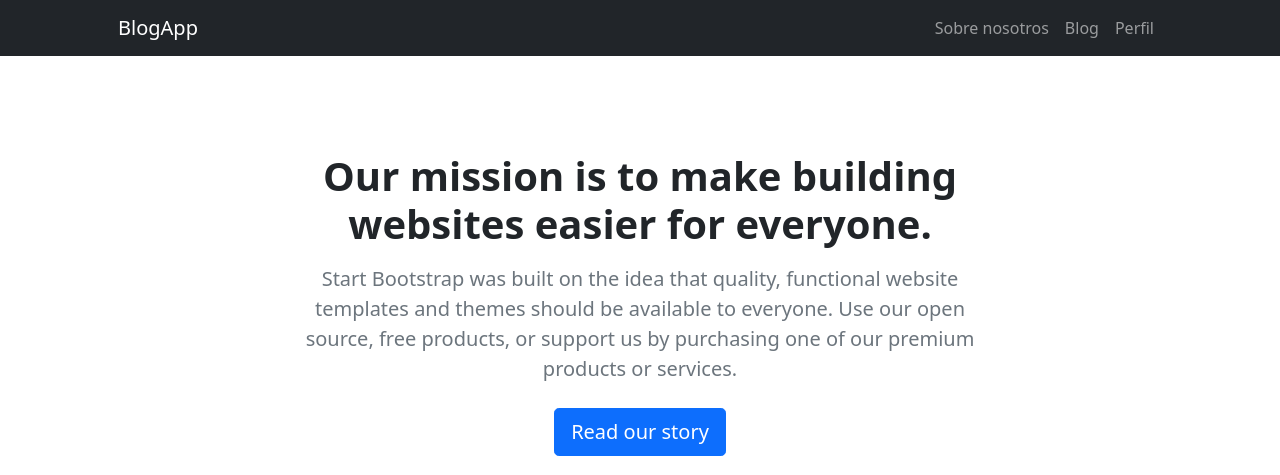
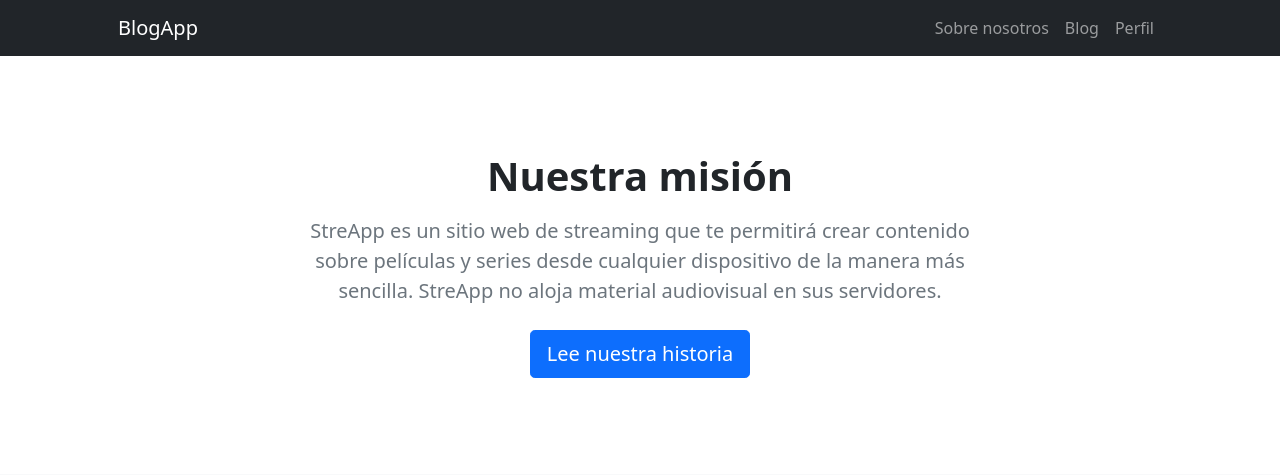
Before and after one commit to MaxCryptoGH/ProyectoFinal, a Django app: page /blogapp/about/ in a window 1280 px wide. Shown: the top 475 px of the page. Run offline with Django 4.2, Linux system fonts and the light colour scheme; grey boxes labelled with a size stand in for pictures from a placeholder-image service; parts of the project's set-up code (start-up, migrations or seed data) failed here and were passed over; some libraries are stand-ins or nearby versions.

Commit message:
retoques finales

```diff
--- a/blogapp/templates/blogapp/about.html
+++ b/blogapp/templates/blogapp/about.html
@@ -8,9 +8,9 @@
                     <div class="row justify-content-center">
                         <div class="col-lg-8 col-xxl-6">
                             <div class="text-center my-5">
-                                <h1 class="fw-bolder mb-3">Our mission is to make building websites easier for everyone.</h1>
-                                <p class="lead fw-normal text-muted mb-4">Start Bootstrap was built on the idea that quality, functional website templates and themes should be available to everyone. Use our open source, free products, or support us by purchasing one of our premium products or services.</p>
-                                <a class="btn btn-primary btn-lg" href="#scroll-target">Read our story</a>
+                                <h1 class="fw-bolder mb-3">Nuestra misión</h1>
+                                <p class="lead fw-normal text-muted mb-4">StreApp es un sitio web de streaming que te permitirá crear contenido sobre películas y series desde cualquier dispositivo de la manera más sencilla. StreApp no aloja material audiovisual en sus servidores.</p>
+                                <a class="btn btn-primary btn-lg" href="#scroll-target">Lee nuestra historia</a>
                             </div>
                         </div>
                     </div>
@@ -20,10 +20,10 @@
             <section class="py-5 bg-light" id="scroll-target">
                 <div class="container px-5 my-5">
                     <div class="row gx-5 align-items-center">
-                        <div class="col-lg-6"><img class="img-fluid rounded mb-5 mb-lg-0" src="https://dummyimage.com/600x400/343a40/6c757d" alt="..." /></div>
+                        <div class="col-lg-6"><img class="img-fluid rounded mb-5 mb-lg-0" src="https://www.nacionflix.com/__export/1660843505332/sites/debate/img/2022/08/18/plataformas-de-streaming_1.jpg_976912859.jpg" alt="..." /></div>
                         <div class="col-lg-6">
-                            <h2 class="fw-bolder">Our founding</h2>
-                            <p class="lead fw-normal text-muted mb-0">Lorem ipsum dolor sit amet consectetur adipisicing elit. Iusto est, ut esse a labore aliquam beatae expedita. Blanditiis impedit numquam libero molestiae et fugit cupiditate, quibusdam expedita, maiores eaque quisquam.</p>
+                            <h2 class="fw-bolder">¿Debo pagar?</h2>
+                            <p class="lead fw-normal text-muted mb-0">No, es totalmente gratuito, y aunque no alojamos ningún material audiovisual, compartimos contenido creado por nuestros usuarios para que puedas disfrutar.</p>
                         </div>
                     </div>
                 </div>
@@ -32,10 +32,10 @@
             <section class="py-5">
                 <div class="container px-5 my-5">
                     <div class="row gx-5 align-items-center">
-                        <div class="col-lg-6 order-first order-lg-last"><img class="img-fluid rounded mb-5 mb-lg-0" src="https://dummyimage.com/600x400/343a40/6c757d" alt="..." /></div>
+                        <div class="col-lg-6 order-first order-lg-last"><img class="img-fluid rounded mb-5 mb-lg-0" src="https://www.beedigital.es/wp-content/uploads/2021/03/streaming.jpg" alt="..." /></div>
                         <div class="col-lg-6">
-                            <h2 class="fw-bolder">Growth &amp; beyond</h2>
-                            <p class="lead fw-normal text-muted mb-0">Lorem ipsum dolor sit amet consectetur adipisicing elit. Iusto est, ut esse a labore aliquam beatae expedita. Blanditiis impedit numquam libero molestiae et fugit cupiditate, quibusdam expedita, maiores eaque quisquam.</p>
+                            <h2 class="fw-bolder">¿Qué queremos?</h2>
+                            <p class="lead fw-normal text-muted mb-0">Nuestro objetivo es que todos nuestros usuarios puedan crear y compartir el contenido de sus series y películas favoritas con otros usuarios de la red.</p>
                         </div>
                     </div>
                 </div>
@@ -44,29 +44,29 @@
             <section class="py-5 bg-light">
                 <div class="container px-5 my-5">
                     <div class="text-center">
-                        <h2 class="fw-bolder">Our team</h2>
-                        <p class="lead fw-normal text-muted mb-5">Dedicated to quality and your success</p>
+                        <h2 class="fw-bolder">Nuestro equipo</h2>
+                        <p class="lead fw-normal text-muted mb-5">Dedicados a hacer de este espacio un lugar para todos.</p>
                     </div>
                     <div class="row gx-5 row-cols-1 row-cols-sm-2 row-cols-xl-4 justify-content-center">
                         <div class="col mb-5 mb-5 mb-xl-0">
                             <div class="text-center">
-                                <img class="img-fluid rounded-circle mb-4 px-4" src="https://dummyimage.com/150x150/ced4da/6c757d" alt="..." />
-                                <h5 class="fw-bolder">Ibbie Eckart</h5>
-                                <div class="fst-italic text-muted">Founder &amp; CEO</div>
+                                <img class="img-fluid rounded-circle mb-4 px-4" src="https://img-cdn.magiceden.dev/rs:fill:400:400:0:0/plain/https://metadata.degods.com/g/5230-dead.png" alt="..." />
+                                <h5 class="fw-bolder">M. Cirino</h5>
+                                <div class="fst-italic text-muted">Founder</div>
                             </div>
                         </div>
                         <div class="col mb-5 mb-5 mb-xl-0">
                             <div class="text-center">
-                                <img class="img-fluid rounded-circle mb-4 px-4" src="https://dummyimage.com/150x150/ced4da/6c757d" alt="..." />
-                                <h5 class="fw-bolder">Arden Vasek</h5>
-                                <div class="fst-italic text-muted">CFO</div>
+                                <img class="img-fluid rounded-circle mb-4 px-4" src="https://img-cdn.magiceden.dev/rs:fill:400:400:0:0/plain/https://metadata.degods.com/g/5719-dead.png" alt="..." />
+                                <h5 class="fw-bolder">J. Castro</h5>
+                                <div class="fst-italic text-muted">Founder</div>
                             </div>
                         </div>
                         <div class="col mb-5 mb-5 mb-sm-0">
                             <div class="text-center">
-                                <img class="img-fluid rounded-circle mb-4 px-4" src="https://dummyimage.com/150x150/ced4da/6c757d" alt="..." />
-                                <h5 class="fw-bolder">Toribio Nerthus</h5>
-                                <div class="fst-italic text-muted">Operations Manager</div>
+                                <img class="img-fluid rounded-circle mb-4 px-4" src="https://img-cdn.magiceden.dev/rs:fill:400:400:0:0/plain/https://metadata.degods.com/g/9617-dead.png" alt="..." />
+                                <h5 class="fw-bolder">A. Fernandez</h5>
+                                <div class="fst-italic text-muted">Founder</div>
                             </div>
 
                         </div>
--- a/blogapp/templates/blogapp/blog.html
+++ b/blogapp/templates/blogapp/blog.html
@@ -13,7 +13,13 @@
                 </div>
             </div>
             <div align="center">
+                {% if user.is_authenticated %}
+
                 <a class="btn btn-primary btn-lg px-6 me-sm-6" href="{% url 'crear_articulo' %}">Crear artículo</a>
+                {% else %}
+                <a class="btn btn-primary btn-lg px-6 me-sm-6" href="{% url 'sign_in' %}">Crear artículo</a>
+                <p class="small text-muted">Debes iniciar sesión para poder crear un artículo</p>
+                {% endif %}
 
    <p></p>
         </header>
--- a/blogapp/urls.py
+++ b/blogapp/urls.py
@@ -8,7 +8,7 @@ urlpatterns = [
     path('', views.inicio, name="inicio"),
     path('about/', views.about,  name="about"),
     path('crear_articulo/', views.articulo, name='crear_articulo'),
-    path('mostrarArticulo/', views.mostrarArticulo, name='blog'),
+    path('blog/', views.blog, name='blog'),
 
 ]
 
--- a/blogapp/views.py
+++ b/blogapp/views.py
@@ -40,6 +40,6 @@ def articulo(request):
 
 
 # View para mostrar el artículo
-def mostrarArticulo(request):
+def blog(request):
     listas = formArticulo.objects.all()
     return render(request, "blogapp/blog.html", {"listas": listas})
```
Also changed, not shown: blogapp/templates/blogapp/inicio.html (+8 -8 lines), blogapp/static/blogapp/assets/antonio.png (added), blogapp/static/blogapp/assets/javier.jpg (added), blogapp/static/blogapp/assets/javier.webp (added), blogapp/static/blogapp/assets/max.png (added), blogapp/static/blogapp/assets/streaming.webp (added), db.sqlite3.
